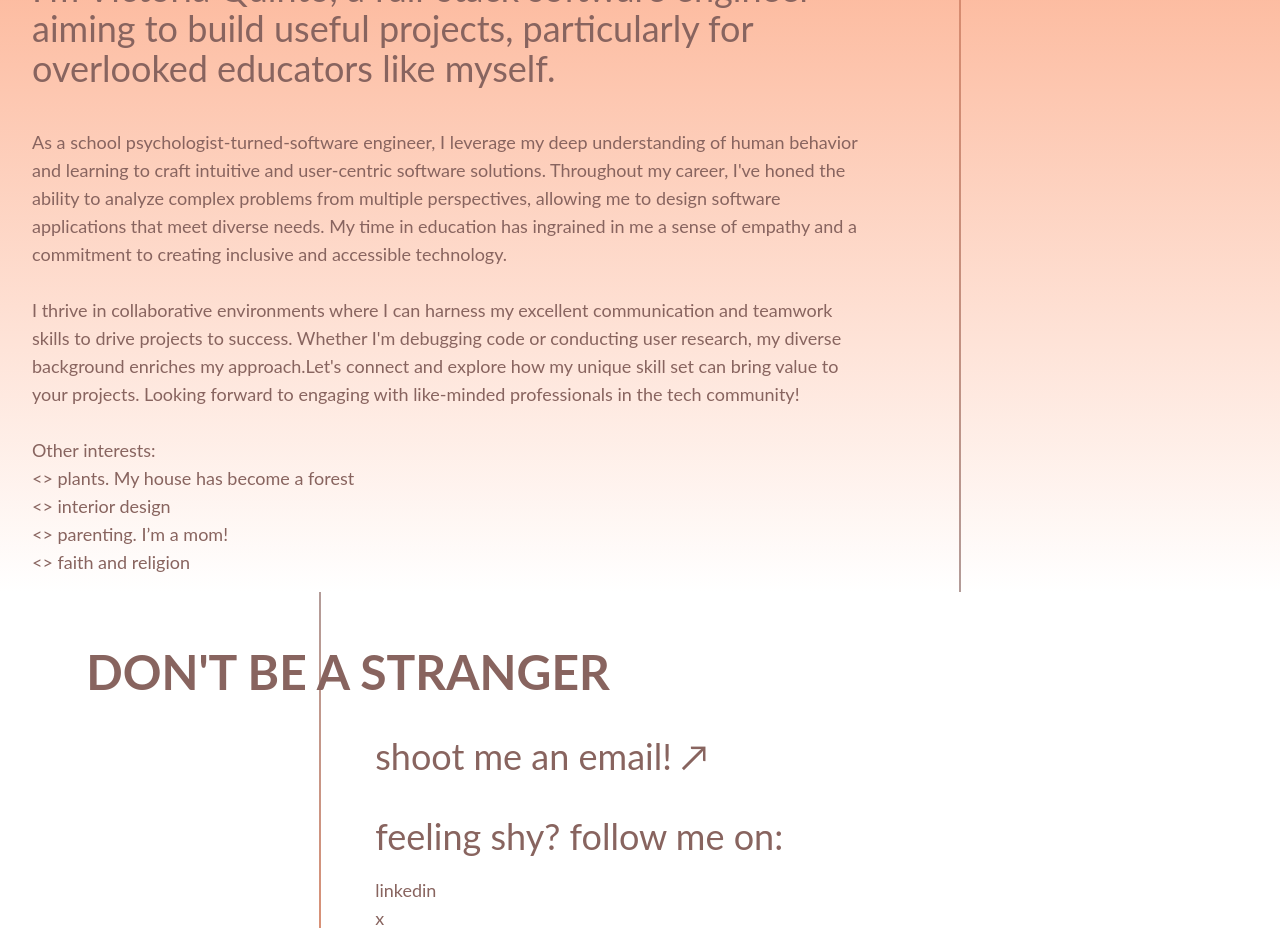
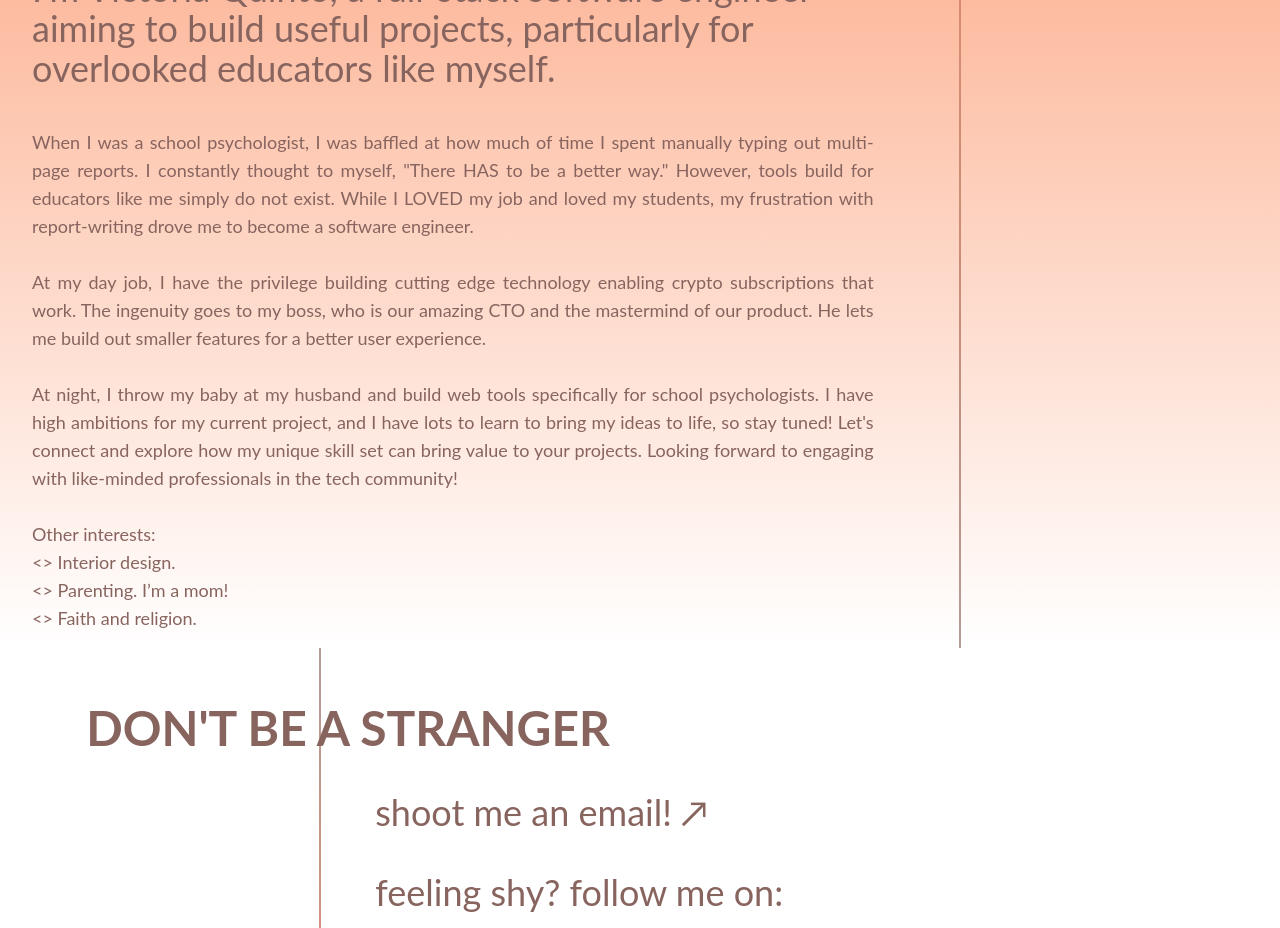
Before and after one commit to victoriajquinto/portfolio, a Next.js app: page / in a window 1280 px wide. Shown: the part 1340-2268 px from the top of the page. Built offline with nearby package versions, Linux system fonts and the light colour scheme.

Commit message:
rewrite about me section

```diff
--- a/src/app/components/About.tsx
+++ b/src/app/components/About.tsx
@@ -6,22 +6,25 @@ const About = () => {
       <div className="sm:relative sm:inset-y-0 text-center sm:left-3/4 sm:transform sm:-translate-x-1/2 text-xl sm:text-5xl font-bold py-10">ABOUT ME</div>
       <div className="sm:w-[70%]">
         <div className="text-xl sm:text-4xl text-left pb-10 px-4">I'm Victoria Quinto, a full-stack software engineer aiming to build useful projects, particularly for overlooked educators like myself.</div>
-        <div className="px-4 text-lg">
-          As a school psychologist-turned-software engineer, I leverage my deep understanding of human behavior and learning to craft intuitive and user-centric software solutions. Throughout my career, I've honed the ability to analyze complex problems from multiple perspectives, allowing me to design software applications that meet diverse needs. My time in education has ingrained in me a sense of empathy and a commitment to creating inclusive and accessible technology.
+        <div className="px-4 text-lg" style={{textAlign: 'justify'}}>
+          When I was a school psychologist, I was baffled at how much of time I spent manually typing out multi-page reports. I constantly thought to myself, "There HAS to be a better way." However, tools build for educators like me simply do not exist. While I LOVED my job and loved my students, my frustration with report-writing drove me to become a software engineer.
           <br />
           <br />
-          I thrive in collaborative environments where I can harness my excellent communication and teamwork skills to drive projects to success. Whether I'm debugging code or conducting user research, my diverse background enriches my approach.Let's connect and explore how my unique skill set can bring value to your projects. Looking forward to engaging with like-minded professionals in the tech community!
+          At my day job, I have the privilege building cutting edge technology enabling crypto subscriptions that work. The ingenuity goes to my boss, who is our amazing CTO and the mastermind of our product. He lets me build out smaller features for a better user experience.
+          <br />
+          <br />
+          At night, I throw my baby at my husband and build web tools specifically for school psychologists. I have high ambitions for my current project, and I have lots to learn to bring my ideas to life, so stay tuned!
+
+          Let's connect and explore how my unique skill set can bring value to your projects. Looking forward to engaging with like-minded professionals in the tech community!
           <br />
           <br />
           Other interests:
           <br />
-          &lt;&gt; plants. My house has become a forest
+          &lt;&gt; Interior design.
           <br />
-          &lt;&gt; interior design
+          &lt;&gt; Parenting. I’m a mom!
           <br />
-          &lt;&gt; parenting. I’m a mom!
-          <br />
-          &lt;&gt; faith and religion
+          &lt;&gt; Faith and religion.
       </div>
     </div>
   </div>
```
